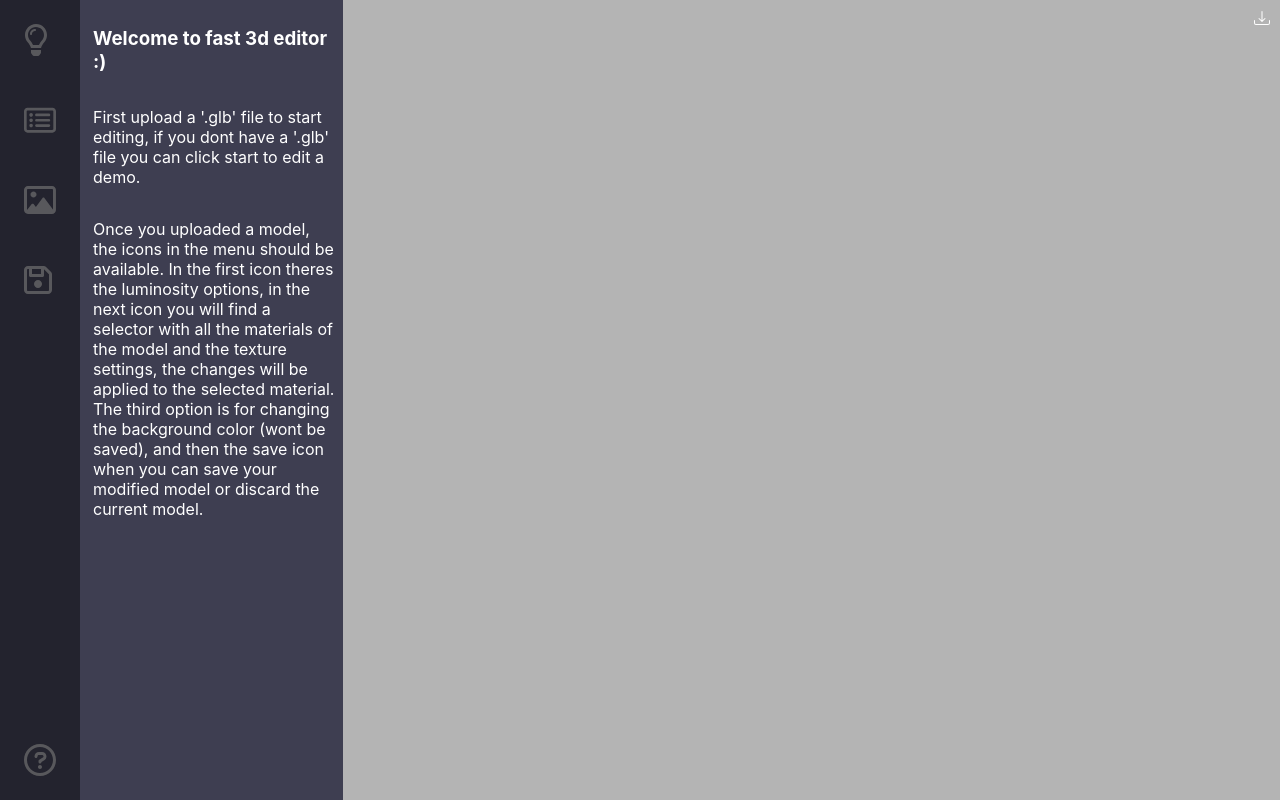
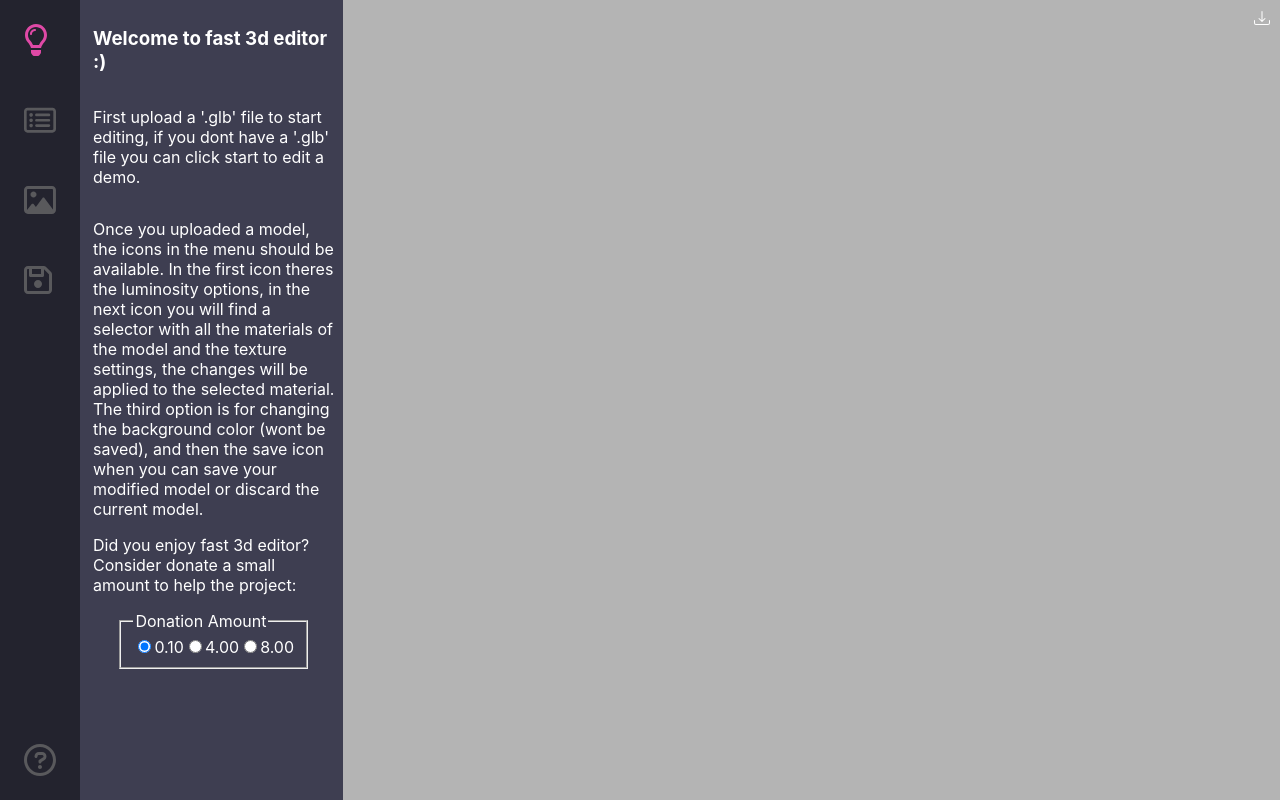
Before and after one commit to discodevl/fast-3d-editor, a React (Create React App) app: page / in a window 1280 px wide. Built offline with nearby package versions, Linux system fonts and the light colour scheme.

Commit message:
fix attempt paypal

```diff
--- a/src/actions/Doc.js
+++ b/src/actions/Doc.js
@@ -18,8 +18,8 @@ function Doc() {
         then the save icon when you can save your modified model or discard the
         current model.
       </p>
-      {/* <span>Did you enjoy fast 3d editor? Co<nsider donate a small amount to help the project: </span>> */}
-      {/* <Donate /> */}
+      <span>Did you enjoy fast 3d editor? Consider donate a small amount to help the project: </span>
+      <Donate />
     </div>
   );
 }
--- a/src/components/MainSideBar.js
+++ b/src/components/MainSideBar.js
@@ -22,6 +22,7 @@ function MainSideBar({ onChangeTab, block }) {
               onClick={() => toggleSideBar(1)}
             >
               <svg
+              className={styles.cursor}
                 aria-hidden="true"
                 focusable="false"
                 data-prefix="fad"
@@ -48,6 +49,7 @@ function MainSideBar({ onChangeTab, block }) {
               onClick={() => toggleSideBar(2)}
             >
               <svg
+              className={styles.cursor}
                 aria-hidden="true"
                 focusable="false"
                 data-prefix="fad"
@@ -74,6 +76,7 @@ function MainSideBar({ onChangeTab, block }) {
               onClick={() => toggleSideBar(3)}
             >
               <svg
+              className={styles.cursor}
                 aria-hidden="true"
                 focusable="false"
                 data-prefix="fad"
@@ -100,6 +103,7 @@ function MainSideBar({ onChangeTab, block }) {
               onClick={() => toggleSideBar(4)}
             >
               <svg
+              className={styles.cursor}
                 aria-hidden="true"
                 focusable="false"
                 data-prefix="fad"
@@ -125,6 +129,7 @@ function MainSideBar({ onChangeTab, block }) {
               onClick={() => toggleSideBar(0)}
             >
               <svg
+              className={styles.cursor}
                 aria-hidden="true"
                 focusable="false"
                 data-prefix="fad"
--- a/src/components/MainSideBar.module.css
+++ b/src/components/MainSideBar.module.css
@@ -35,7 +35,7 @@
   width: 100%;
 }
 
-.nav-item:last-child{
+.nav-item:last-child {
   margin-top: auto;
 }
 
@@ -93,3 +93,7 @@
 .navbar:hover .logo svg {
   transform: rotate(-180deg);
 }
+
+.cursor{
+  cursor: pointer;
+}
--- a/src/index.css
+++ b/src/index.css
@@ -23,3 +23,10 @@ model-viewer {
   width: 100vw;
   height: 100vh;
 }
+
+.DonateForm{
+display: flex;
+flex-direction: column;
+gap: 1rem;
+margin-top: 1rem;
+}
--- a/src/util/PayPal.js
+++ b/src/util/PayPal.js
@@ -1,57 +1,60 @@
-import { useEffect, useState, useRef } from "react";
+import { useEffect, useRef, useState } from "react";
 import { PayPalScriptProvider, PayPalButtons } from "@paypal/react-paypal-js";
 
 const DonateButton = ({ currency, amount }) => {
+  const [successMsg, setSuccessMsg] = useState("");
   const amountRef = useRef(amount);
 
   useEffect(() => {
     amountRef.current = amount;
   }, [amount]);
+  async function handleApprove(data, actions) {
+    const capture = await actions.order.capture();
+    if (capture.payer.name.given_name) {
+      setSuccessMsg(
+        `Thanks ${capture.payer.name.given_name}! Your donation has been made`
+      );
+    }
+  }
 
   return (
-    <PayPalButtons
-      //   forceReRender={[currency, amount]}
-      style={{ color: "black", label: "donate" }}
-      fundingSource="paypal"
+    <>
+      {successMsg ? <span>{successMsg}</span> : <PayPalButtons
+        style={{
+          layout: "horizontal",
+          color: "blue",
+          shape: "pill",
+          label: "pay",
+        }}
         createOrder={(data, actions) => {
           return actions.order.create({
+            intent: "CAPTURE",
             purchase_units: [
               {
                 amount: {
-                value: amountRef.current,
-                breakdown: {
-                  item_total: {
-                    currency_code: currency,
-                    value: amountRef.current,
+                  currency_code: currency, // Specify the currency
+                  value: amountRef.current, // Specify the amount
                 },
-                },
-              },
-              items: [
-                {
-                  name: "Fast 3d Editor",
-                  description:
-                    "Help the 'fast 3d editor' project with a small amount.",
-                  quantity: "1",
-                  unit_amount: {
-                    currency_code: currency,
-                    value: amountRef.current,
-                  },
-                  category: "DONATION",
-                },
-              ],
               },
             ],
           });
         }}
-    />
+        onApprove={handleApprove}
+        onError={(err) => {
+          console.error("PayPal Checkout Error", err);
+        }}
+      />}
+    </>
   );
 };
 
 function DonateForm() {
-  const [amount, setAmount] = useState("3.00");
+  const initialAmount = "0.10"
+  const [amount, setAmount] = useState(initialAmount);
   return (
     <form className="DonateForm">
       <AmountPicker
+      initialAmount={initialAmount}
         onAmountChange={(e) => {
           setAmount(e.target.value);
         }}
@@ -61,27 +64,25 @@ function DonateForm() {
   );
 }
 
-function AmountPicker({ onAmountChange }) {
+function AmountPicker({ onAmountChange, initialAmount }) {
   return (
     <fieldset onChange={onAmountChange}>
       <legend>Donation Amount</legend>
       <label>
-        <input type="radio" value="3.00" defaultChecked="true" name="amount" />
-        3.00
+        <input type="radio" value={initialAmount} defaultChecked="true" name="amount" />
+        0.10
       </label>
       <label>
-        <input type="radio" value="5.00" name="amount" id="radio-6" />
-        5.00
+        <input type="radio" value="4.00" name="amount" id="radio-6" />
+        4.00
       </label>
       <label>
-        <input type="radio" value="10.00" name="amount" id="radio-9" />
-        10.00
+        <input type="radio" value="8.00" name="amount" id="radio-9" />
+        8.00
       </label>
     </fieldset>
   );
 }
-
-console.log();
 
 export function Donate() {
   return (
```
Also changed, not shown: 1 other file (tests, documents, lock files or other folders). Lines whose indentation alone changed are shown as unchanged.
